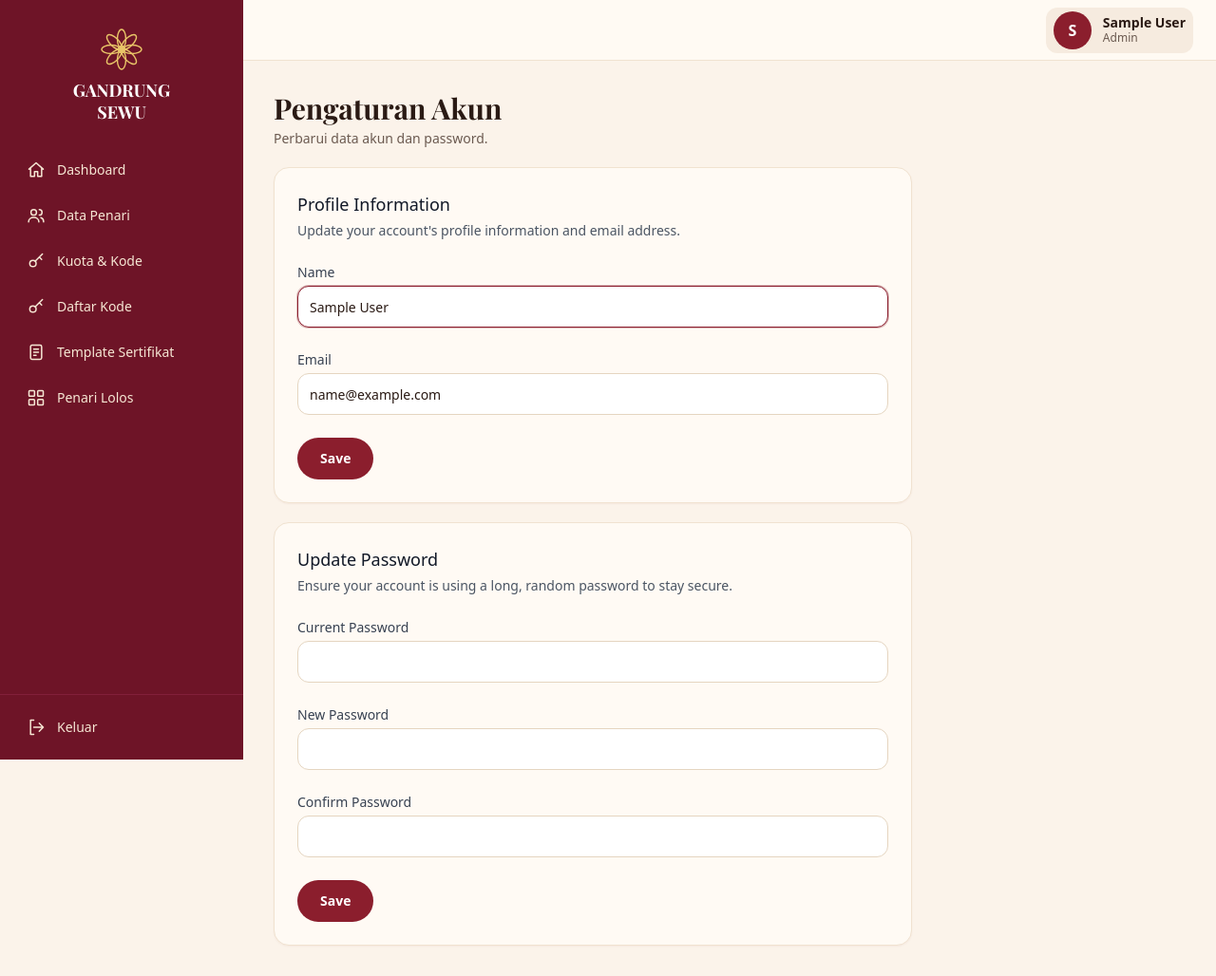
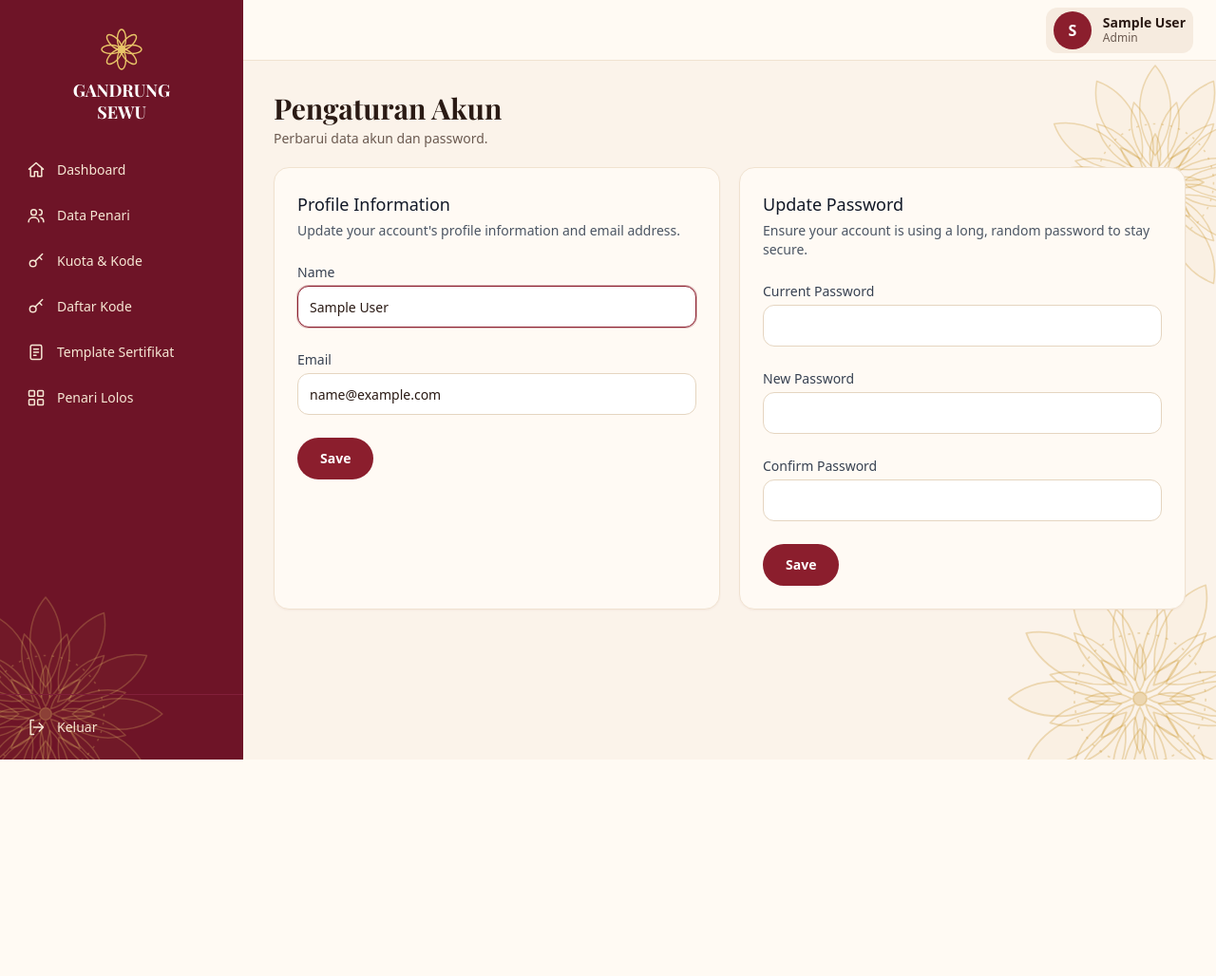
Before and after one commit to memeng09/gandrung-sewu-system, a Laravel app: page /profile in a window 1280 px wide. Shown: the whole page at 95% size. After the commit the page ends 800 px from the top, so only its background shows below. Run offline with Laravel 12, Linux system fonts and the light colour scheme; the visitor is signed in with stand-in values (Sample User, id 1); style sheets or scripts are compiled from the project's sources; some web fonts are replaced.

Commit message:
memperbaiki tampilan

```diff
--- /dev/null
+++ b/resources/views/components/ornamen.blade.php
@@ -0,0 +1,13 @@
+<svg {{ $attributes }} viewBox="-100 -100 200 200" fill="none" stroke="currentColor" stroke-width="1.2" stroke-linejoin="round" aria-hidden="true">
+  @for ($i = 0; $i < 12; $i++)
+    <path transform="rotate({{ $i * 30 }})" d="M0 -22 C 17 -44 17 -76 0 -96 C -17 -76 -17 -44 0 -22 Z" fill="currentColor" fill-opacity=".1"/>
+  @endfor
+  @for ($i = 0; $i < 12; $i++)
+    <path transform="rotate({{ $i * 30 + 15 }})" d="M0 -14 C 10 -30 10 -52 0 -68 C -10 -52 -10 -30 0 -14 Z"/>
+  @endfor
+  @for ($i = 0; $i < 8; $i++)
+    <path transform="rotate({{ $i * 45 }})" d="M0 -6 C 6 -16 6 -30 0 -40 C -6 -30 -6 -16 0 -6 Z" fill="currentColor" fill-opacity=".15"/>
+  @endfor
+  <circle r="48" stroke-dasharray="2 5"/>
+  <circle r="5" fill="currentColor"/>
+</svg>
--- a/resources/views/components/panel.blade.php
+++ b/resources/views/components/panel.blade.php
@@ -29,6 +29,8 @@ $menu = $admin ? [
 <body class="bg-[#FBF3EA] text-[#2A1A14] antialiased">
 <div x-data="{open:false, keluar:false}" class="min-h-screen">
   <div x-show="open" x-cloak @click="open=false" class="fixed inset-0 z-40 bg-black/40 lg:hidden"></div>
+
+  {{-- Konfirmasi keluar --}}
   <div x-show="keluar" x-cloak @keydown.escape.window="keluar=false" @click.self="keluar=false"
        class="fixed inset-0 z-[60] flex items-center justify-center bg-black/50 p-4">
     <div role="dialog" aria-modal="true" aria-labelledby="judul-keluar" class="w-full max-w-sm rounded-2xl bg-[#FFFAF4] p-6 shadow-xl">
@@ -40,8 +42,11 @@ $menu = $admin ? [
       </div>
     </div>
   </div>
-  <aside class="fixed inset-y-0 left-0 z-50 flex w-64 flex-col bg-[#6E1427] text-[#F6E7D4] transition-transform duration-200 lg:translate-x-0"
+
+  {{-- Sidebar kiri --}}
+  <aside class="fixed inset-y-0 left-0 z-50 flex w-64 flex-col overflow-hidden bg-[#6E1427] text-[#F6E7D4] transition-transform duration-200 lg:translate-x-0"
          :class="open ? 'translate-x-0' : '-translate-x-full'">
+    <x-ornamen class="pointer-events-none absolute -bottom-20 -left-20 -z-10 h-64 w-64 text-[#E8C468]/25" />
     <a href="{{ route('dashboard') }}" class="flex flex-col items-center gap-2 px-6 py-7 text-[#E8C468]">
       <x-logo class="h-12 w-12"/>
       <span class="judul text-center text-lg font-bold leading-tight text-white">GANDRUNG<br>SEWU</span>
@@ -53,24 +58,31 @@ $menu = $admin ? [
         </a>
       @endforeach
     </nav>
-           <div class="border-t border-[#82203A] p-3">
+    <div class="border-t border-[#82203A] p-3">
       <button type="button" @click="keluar=true" class="flex w-full items-center gap-3 rounded-xl px-4 py-3 text-sm hover:bg-[#82203A]"><x-icon n="out"/>Keluar</button>
     </div>
   </aside>
 
+  {{-- Bunga pojok kanan: menempel di layar, di belakang isi, tidak bisa diklik --}}
+  <div class="pointer-events-none fixed inset-y-0 left-0 right-0 z-0 overflow-hidden lg:left-64" aria-hidden="true">
+    <x-ornamen class="absolute -right-16 top-16 h-64 w-64 text-[#C9962B]/30" />
+    <x-ornamen class="absolute -bottom-20 -right-16 h-72 w-72 text-[#C9962B]/30" />
+  </div>
+
+  {{-- Isi halaman --}}
   <div class="lg:pl-64">
     <header class="sticky top-0 z-30 flex h-16 items-center justify-between border-b border-[#F0E2D0] bg-[#FFFAF4]/95 px-4 backdrop-blur sm:px-6">
       <button @click="open=true" class="flex h-11 w-11 items-center justify-center rounded-lg text-[#8B1E2D] lg:hidden" aria-label="Buka menu">
         <svg width="24" height="24" viewBox="0 0 24 24" fill="none" stroke="currentColor" stroke-width="2" stroke-linecap="round"><path d="M4 7h16M4 12h16M4 17h16"/></svg>
       </button>
-            <a href="{{ route('profile.edit') }}" title="Pengaturan akun"
+      <a href="{{ route('profile.edit') }}" title="Pengaturan akun"
          class="ml-auto flex items-center gap-3 rounded-xl px-2 py-1 hover:bg-[#F0E2D0]/60 focus:outline-none focus-visible:ring-2 focus-visible:ring-[#8B1E2D] {{ request()->routeIs('profile.*') ? 'bg-[#F0E2D0]/60' : '' }}">
         <span class="flex h-10 w-10 items-center justify-center rounded-full bg-[#8B1E2D] font-semibold text-white">{{ strtoupper(mb_substr($u->name, 0, 1)) }}</span>
         <div class="hidden text-sm leading-tight sm:block"><div class="font-semibold">{{ $u->name }}</div><div class="text-xs text-[#6B5A50]">{{ $admin ? 'Admin' : 'Penari' }}</div></div>
       </a>
     </header>
 
-    <main class="space-y-5 p-4 sm:p-6 lg:p-8">
+    <main class="relative z-10 space-y-5 p-4 sm:p-6 lg:p-8">
       <div><h1 class="judul text-2xl font-bold sm:text-3xl">{{ $title }}</h1>@if ($sub)<p class="mt-1 text-sm text-[#6B5A50]">{{ $sub }}</p>@endif</div>
       <x-flash />
       {{ $slot }}
--- a/resources/views/components/publik.blade.php
+++ b/resources/views/components/publik.blade.php
@@ -11,6 +11,8 @@
 <style>[x-cloak]{display:none!important}</style>
 </head>
 <body class="bg-[#FBF3EA] text-[#2A1A14] antialiased">
+  <x-ornamen class="pointer-events-none fixed -bottom-24 -right-20 -z-10 h-80 w-80 text-[#C9962B]/25" />
+<x-ornamen class="pointer-events-none fixed -left-20 top-40 -z-10 hidden h-64 w-64 text-[#C9962B]/20 lg:block" />
 <header x-data="{open:false}" class="sticky top-0 z-30 border-b border-[#F0E2D0] bg-[#FFFAF4]/95 backdrop-blur">
   <div class="mx-auto flex h-16 max-w-6xl items-center justify-between gap-4 px-4">
     <a href="{{ route('beranda') }}" class="flex items-center gap-2 text-[#8B1E2D]">
--- a/resources/views/profile/edit.blade.php
+++ b/resources/views/profile/edit.blade.php
@@ -1,4 +1,6 @@
 <x-panel title="Pengaturan Akun" sub="Perbarui data akun dan password.">
-  <div class="box max-w-2xl">@include('profile.partials.update-profile-information-form')</div>
-  <div class="box max-w-2xl">@include('profile.partials.update-password-form')</div>
+  <div class="grid gap-5 lg:grid-cols-2">
+    <div class="box">@include('profile.partials.update-profile-information-form')</div>
+    <div class="box">@include('profile.partials.update-password-form')</div>
+  </div>
 </x-panel>
```
Also changed, not shown: lang/id.json (added, +13 -0 lines).
